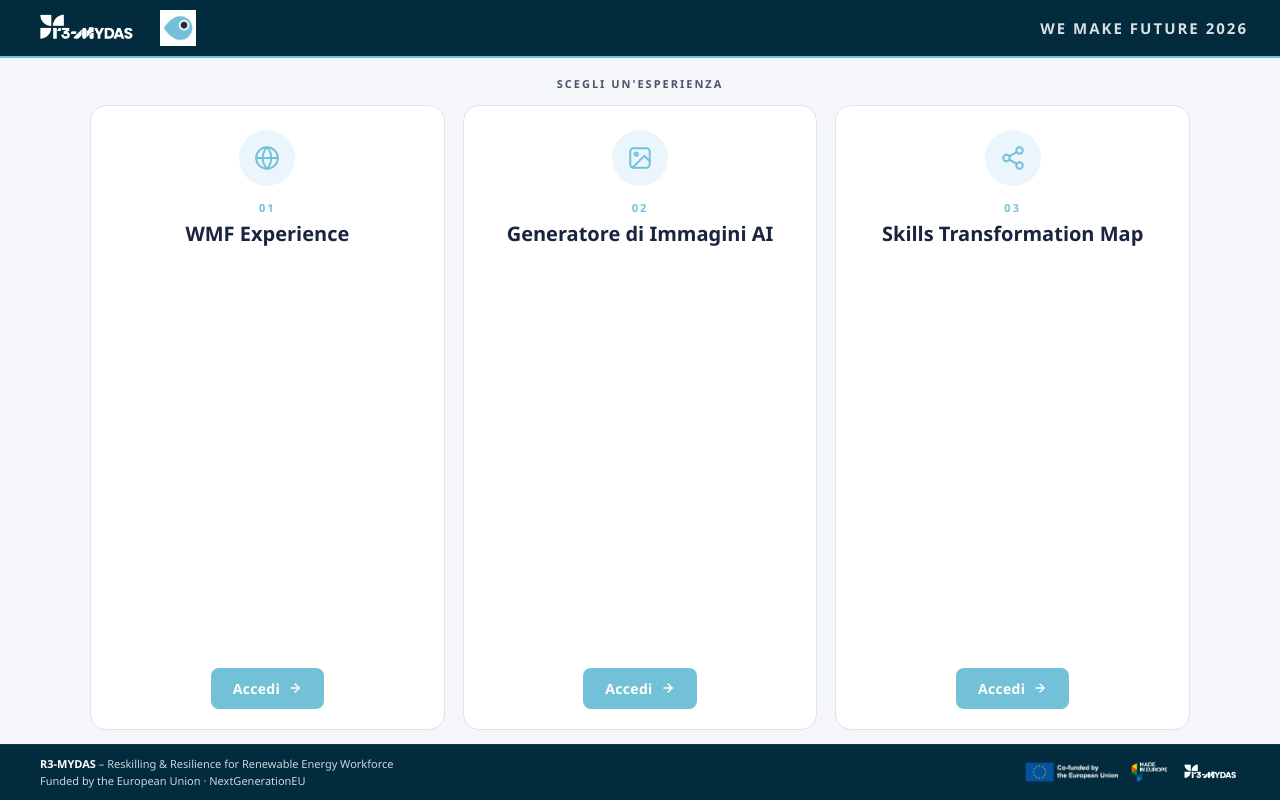
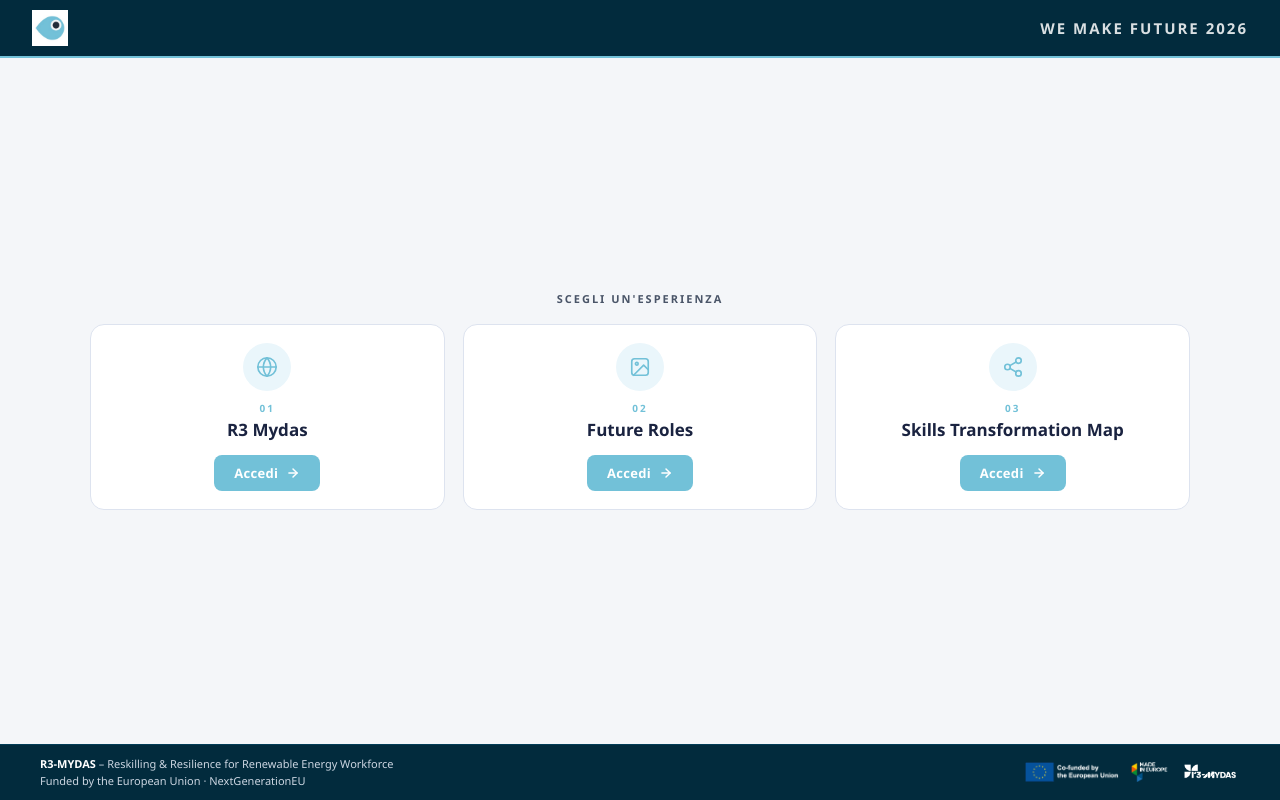
Before and after one commit to lucacappello-sys/WMFHub, a website: page public/index.html in a window 1280 px wide. Drawn offline with Linux system fonts and the light colour scheme.

Commit message:
Update titles, blue accent, home button placement
- Rename cards: R3 Mydas, Future Roles
- Remove R3 logo from header; remove hero band and card descriptions
- Switch accent to Deep Blue (#72c1d8)
- Move home button to top-left
- Use embed.figma.com for Skills Transformation Map
- Tighten landscape card sizing

Co-Authored-By: Claude Sonnet 4.6 <noreply@anthropic.com>

```diff
--- a/public/index.html
+++ b/public/index.html
@@ -217,24 +217,25 @@
     main {
       flex: 1;
       min-height: 0;
-      padding: 18px 28px 14px;
-      justify-content: flex-start;
+      padding: 40px 28px;
+      justify-content: center;
     }
-    .cards-label { margin-bottom: 14px; font-size: 11px; }
+    .cards-label { margin-bottom: 18px; font-size: 11px; }
     .cards-grid {
-      flex: 1;
-      min-height: 0;
       gap: 18px;
-      grid-template-rows: 1fr;
       align-items: stretch;
     }
-    .card { padding: 24px 20px 20px; border-radius: 16px; justify-content: flex-start; }
-    .card .card-btn { margin-top: auto; }
-    .card-icon { width: 56px; height: 56px; margin-bottom: 14px; }
-    .card-icon svg { width: 26px; height: 26px; }
-    .card-num { margin-bottom: 6px; }
-    .card-title { font-size: clamp(15px, 1.6vw, 20px); flex: 0; }
-    .card-btn { padding: 11px 22px; font-size: 14px; margin-top: auto; }
+    .card { padding: 18px 20px 18px; border-radius: 14px; justify-content: flex-start; }
+    .card .card-btn { margin-top: 14px; }
+    .card-icon { width: 48px; height: 48px; margin-bottom: 10px; }
+    .card-icon svg { width: 22px; height: 22px; }
+    .card-num { margin-bottom: 4px; font-size: 10px; }
+    .card-title {
+      font-size: clamp(14px, 1.4vw, 17px);
+      flex: 0;
+      margin-bottom: 0;
+    }
+    .card-btn { padding: 9px 20px; font-size: 13px; }
     footer { padding: 10px 32px; }
     .footer-logos img { height: 20px; }
     .footer-text { font-size: 11px; }
@@ -276,7 +277,6 @@
 
 <header>
   <div class="header-logos">
-    <img src="wmf/r3_logo.png" alt="R3 Logo"/>
     <img src="wmf/deep_blue_s_r_l__logo.jpeg" alt="Deep Blue Logo"/>
   </div>
   <div class="header-title">We Make Future 2026</div>
@@ -297,7 +297,7 @@
         </svg>
       </div>
       <div class="card-num">01</div>
-      <div class="card-title">WMF Experience</div>
+      <div class="card-title">R3 Mydas</div>
       <span class="card-btn">
         Accedi
         <svg viewBox="0 0 24 24" fill="none" stroke="currentColor" stroke-width="2.5" stroke-linecap="round" stroke-linejoin="round">
@@ -316,7 +316,7 @@
         </svg>
       </div>
       <div class="card-num">02</div>
-      <div class="card-title">Generatore di Immagini AI</div>
+      <div class="card-title">Future Roles</div>
       <span class="card-btn">
         Accedi
         <svg viewBox="0 0 24 24" fill="none" stroke="currentColor" stroke-width="2.5" stroke-linecap="round" stroke-linejoin="round">
@@ -326,7 +326,7 @@
     </a>
 
     <!-- Card 3: Skills Transformation Map -->
-    <a class="card" href="viewer.html?src=https://www.figma.com/proto/qNpE5vB0Gc3W06U67VrdXv/Skills-Transformation-Map---interattivo?node-id=2626-13701%26p=f%26m=draw%26scaling=min-zoom%26content-scaling=fixed%26page-id=2626%3A460%26starting-point-node-id=2626%3A13701&title=Skills%20Transformation%20Map">
+    <a class="card" href="viewer.html?src=https%3A%2F%2Fembed.figma.com%2Fproto%2FqNpE5vB0Gc3W06U67VrdXv%2FSkills-Transformation-Map---interattivo%3Fnode-id%3D2626-13701%26p%3Df%26m%3Ddraw%26scaling%3Dmin-zoom%26content-scaling%3Dfixed%26page-id%3D2626%253A460%26starting-point-node-id%3D2626%253A13701%26embed-host%3Dwmf-hub&title=Skills%20Transformation%20Map">
       <div class="card-icon">
         <svg viewBox="0 0 24 24" fill="none" stroke="#72c1d8" stroke-width="1.8" stroke-linecap="round" stroke-linejoin="round">
           <circle cx="18" cy="5" r="3"/>
```
Also changed, not shown: public/viewer.html (+7 -7 lines).
